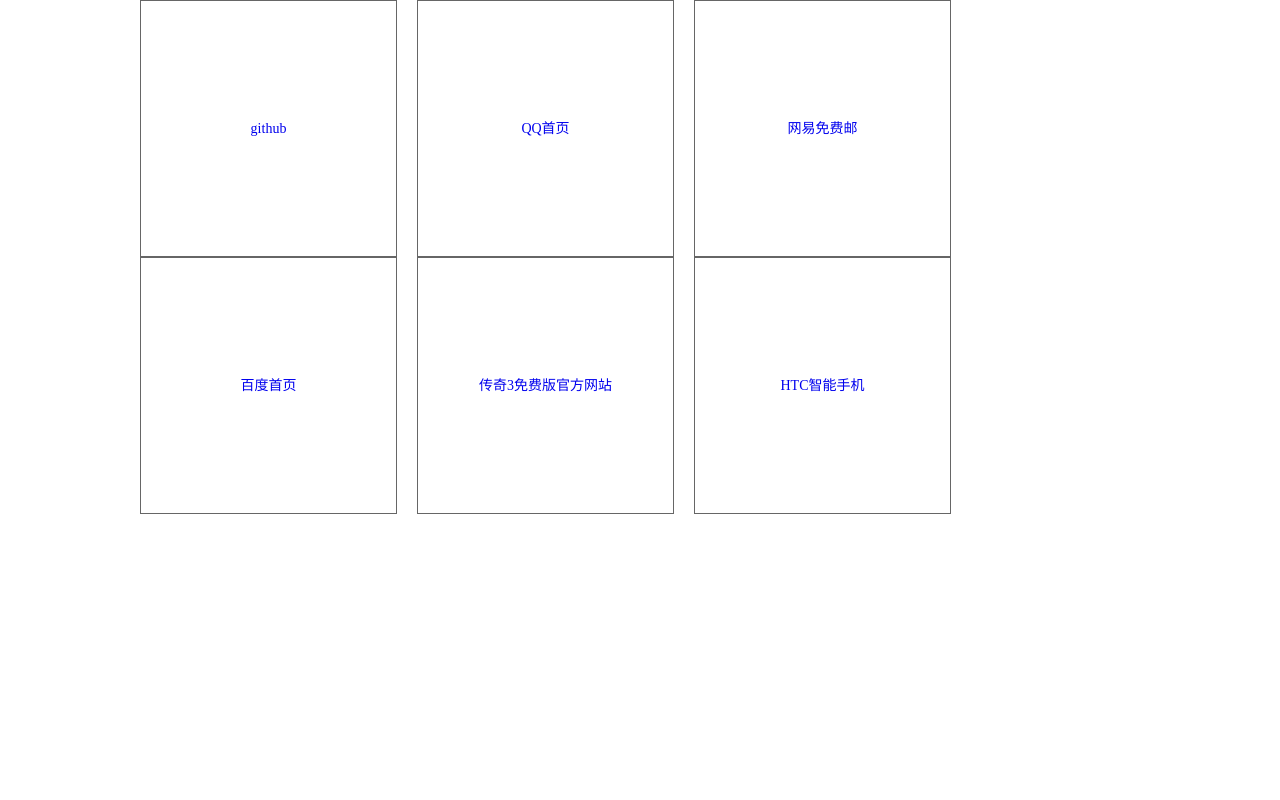
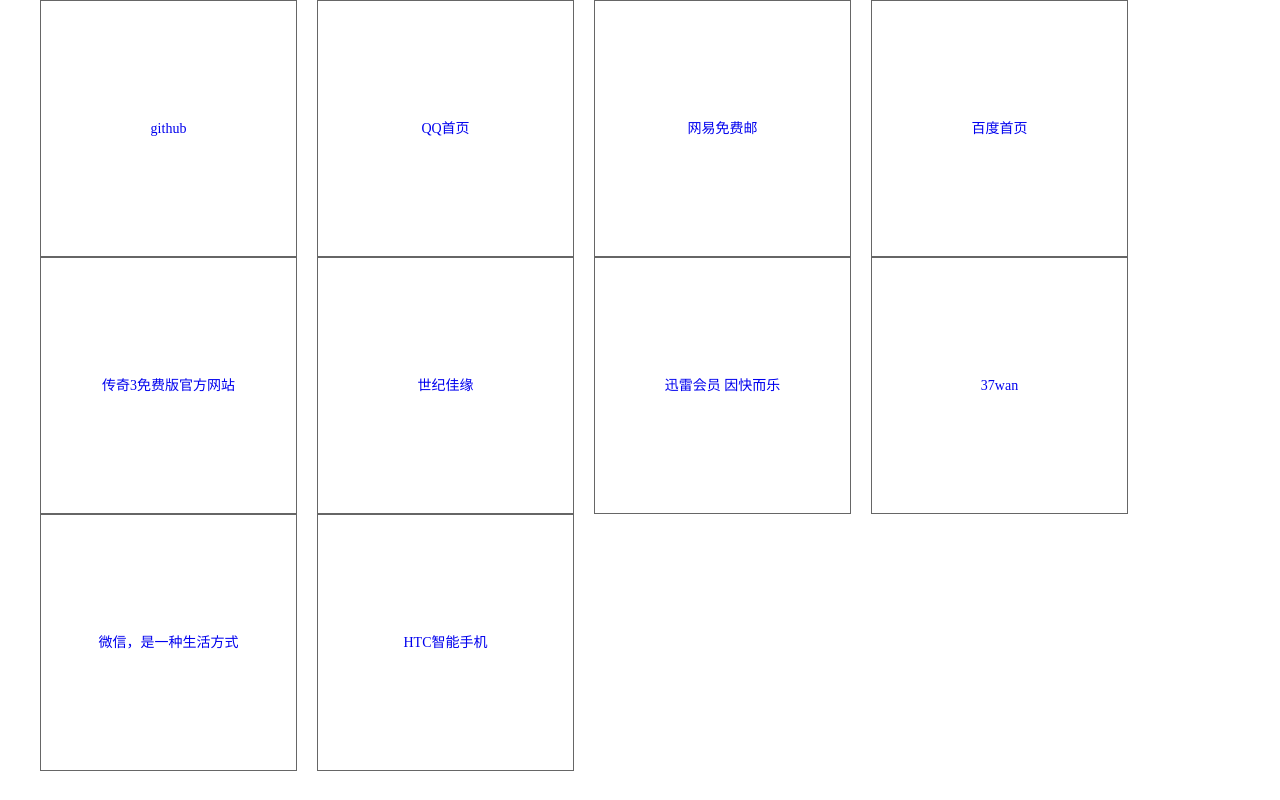
Before and after one commit to cslgwangxianfeng/githtml, a plain HTML site: page index.html in a window 1280 px wide. Drawn offline with Linux system fonts and the light colour scheme; files that its build step writes are made by us from their sources.

```diff
--- a/index.html
+++ b/index.html
@@ -3,7 +3,7 @@
        <meta http-equiv="Content-type" content="text/html;charset=utf-8">
        <link rel="stylesheet" type="text/css" href="css/index.css"></link>
        <style type="text/css">
-#list{width: 1000px;height: 300px;margin: 0 auto 0;}
+#list{width: 1200px;height: 400px;margin: 0 auto 0;}
 .indexA{display: block; width: 255px;height: 255px;line-height: 255px;text-align: center;text-decoration: none;font-size: 14px;font-family: 宋体; border: 1px solid #666;box-shadow:0 0 3px rgba(0 0 0 0.4);float: left;margin: 0 20px 0 0; }
 .indexA:hover{background-color: #666;color: #f00;}
        </style>
@@ -15,6 +15,10 @@
          <a class="indexA" href="网易免费邮/index.html">网易免费邮</a>
          <a class="indexA" href="baidu/index.html">百度首页</a>
          <a class="indexA" href="传奇3免费版官方网站/index.html">传奇3免费版官方网站</a>
+         <a class="indexA" href="世纪佳缘/index.html">世纪佳缘</a>
+         <a class="indexA" href="迅雷会员 因快而乐/index.html">迅雷会员 因快而乐</a>
+         <a class="indexA" href="37wan/index.html">37wan</a>
+         <a class="indexA" href="微信，是一种生活方式/index.html">微信，是一种生活方式</a>
          <a class="indexA" href="HTC智能手机/index.html">HTC智能手机</a>
     	</div>
     </body>
```
